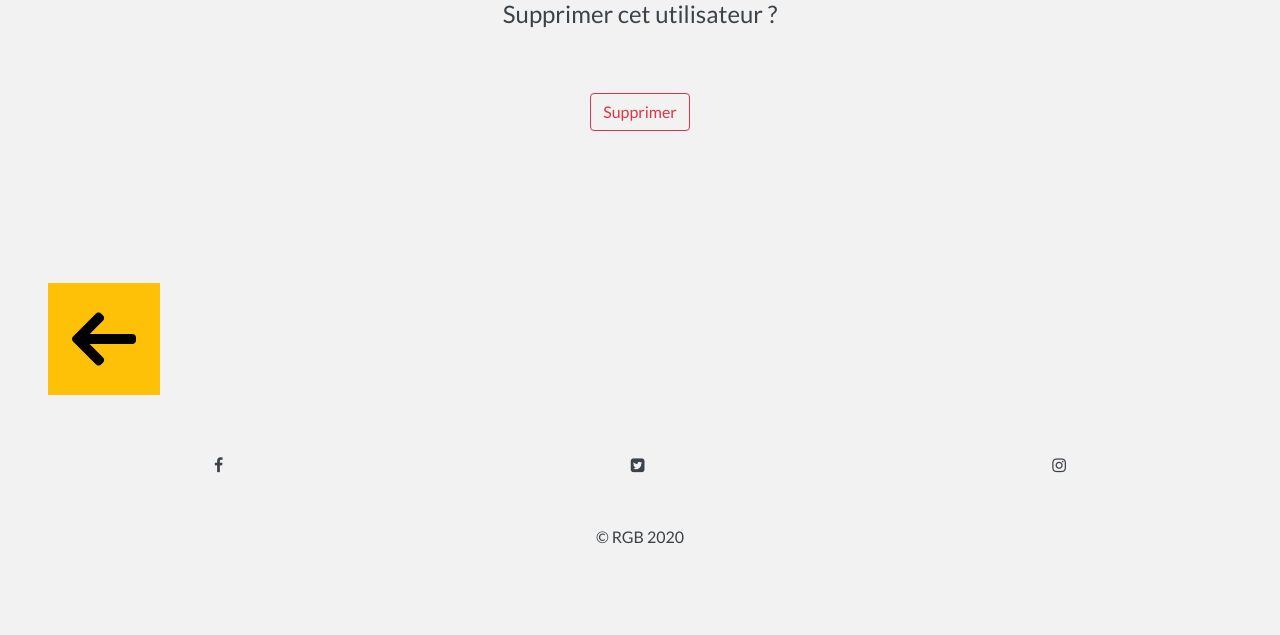
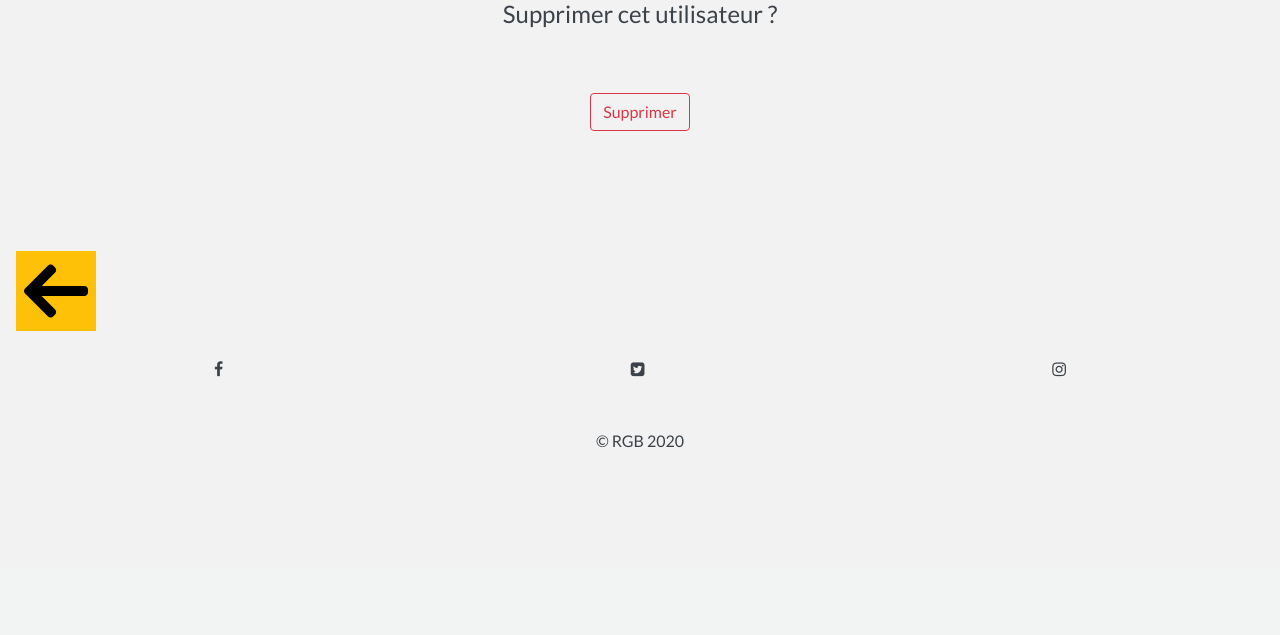
Before and after one commit to GuillaumeC31/rgb, a Symfony app: template templates/school/delete_student.html.twig in a window 1280 px wide. Shown: the part 928-1563 px from the top of the page. After the commit the page ends 1376 px from the top, so only its background shows below. Run offline with Twig, Linux system fonts and the light colour scheme; the template is opened without the code that fills it: most values are stand-ins (such as "Sample title", 1, 10 or a date in 2020); some libraries are stand-ins or nearby versions.

Commit message:
maj school
maj final epsiode 432

```diff
--- a/templates/school/delete_ent.html.twig
+++ b/templates/school/delete_ent.html.twig
@@ -110,6 +110,6 @@ color: #4285F4;
 		</div>
 	</div>
 </div>
-<a class="text-info"><img src="{{asset('assets/img/back.png')}}" href="{{ path('list_valid') }}" class="m-5 bg-warning p-4" alt="icon bdd"></a>
+ <a href="{{ path('list_valid') }}" class="text-info"><img src="{{asset('assets/img/back.png')}}"  class="m-3 bg-warning p-2" alt="icon bdd"></a>
 
 {% endblock %}
--- a/templates/school/delete_student.html.twig
+++ b/templates/school/delete_student.html.twig
@@ -102,6 +102,6 @@ color: #4285F4;
 			</div>
 		</div>
 	</div>
-  <a class="text-info"><img src="{{asset('assets/img/back.png')}}" href="{{ path('list_valid') }}" class="m-5 bg-warning p-4" alt="icon bdd"></a>
+  <a href="{{ path('list_valid') }}" class="text-info"><img src="{{asset('assets/img/back.png')}}"  class="m-3 bg-warning p-2" alt="icon bdd"></a>
 
 {% endblock %}
--- a/templates/school/list_valid.html.twig
+++ b/templates/school/list_valid.html.twig
@@ -54,7 +54,7 @@
     {% endblock styles %}
 
     <h1 class="text-center my-5">
-      <strong>Registre d'utilisateurs</strong><a href="{{ path('list_valid') }}">
+      <strong>Registre d'utilisateurs</strong><a href="{{ path('school_index') }}">
         <img src="{{asset('assets/img/ent.png')}}" class=" m-5" alt="icon bdd"></a>
     </h1>
     <br>
--- a/templates/school/view_ent.html.twig
+++ b/templates/school/view_ent.html.twig
@@ -113,7 +113,7 @@
 </div>
 </div>
 </div>
-<a href="{{ path('list_valid') }}" class="text-info"><img src="{{asset('assets/img/back.png')}}"  class="m-3 bg-warning p-2" alt="icon bdd"></a>
+ <a href="{{ path('school_index') }}" class="text-info"><img src="{{asset('assets/img/back.png')}}"  class="m-3 bg-warning p-2" alt="icon bdd"></a>
 
 {% endblock %}
 
```
